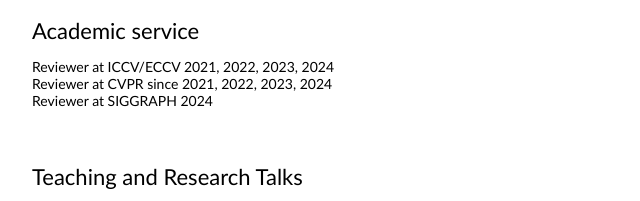
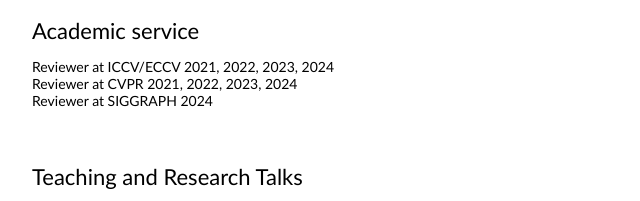
Before and after one commit to akanimax/akanimax.github.io, a plain HTML site: page index.html in a window 1280 px wide. Shown: the part 2224-2425 px from the top of the page, 228-868 px from the left. Drawn offline with Linux system fonts and the light colour scheme.

Commit message:
minor fix

```diff
--- a/index.html
+++ b/index.html
@@ -496,7 +496,7 @@
                   <p>
                     Reviewer at ICCV/ECCV 2021, 2022, 2023, 2024
                     <br>
-                    Reviewer at CVPR since 2021, 2022, 2023, 2024
+                    Reviewer at CVPR 2021, 2022, 2023, 2024
                     <br>
                     Reviewer at SIGGRAPH 2024
                   </p>
```
